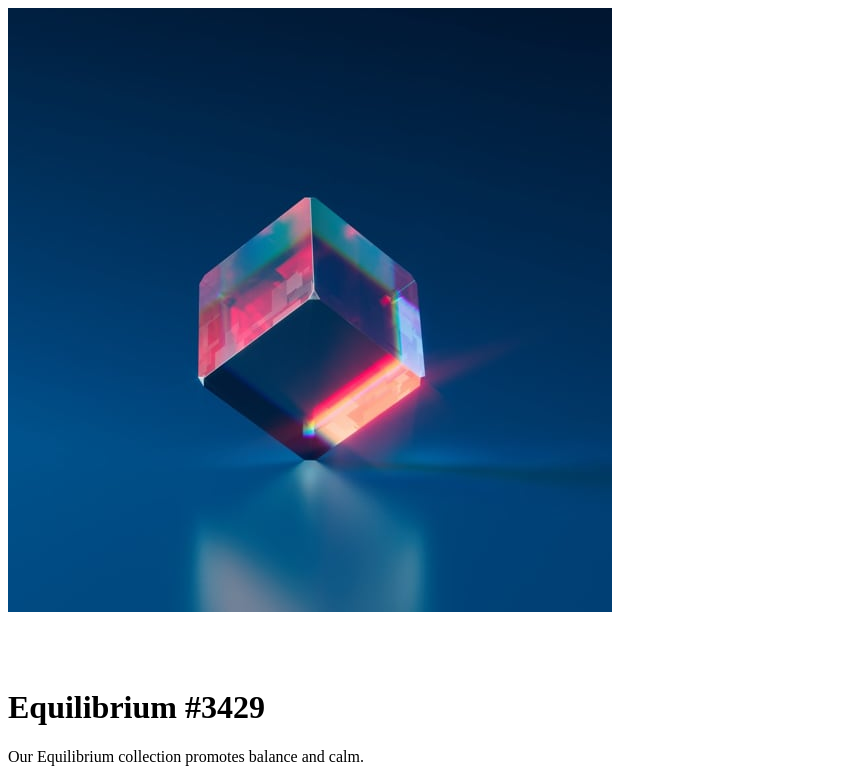
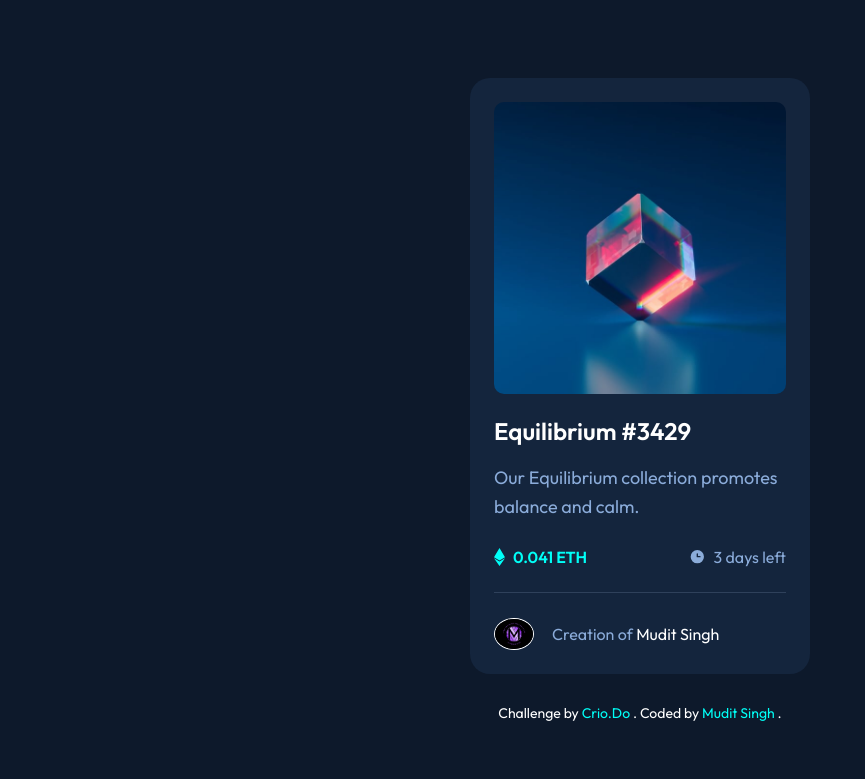
Before and after one commit to Mudit-09/NFT-Preview-Card, a website: page index.html in a window 1280 px wide. Shown: the top 779 px of the page, without its empty margins (0-865 px from the left). Drawn offline with Linux system fonts and the light colour scheme.

Commit message:
Update NFT Preview Card

```diff
--- a/index.html
+++ b/index.html
@@ -10,7 +10,7 @@
 
 <link href="https://fonts.googleapis.com/css2?family=Outfit:wght@300;400;600&display=swap" rel="stylesheet">
 
-    <link rel="stylesheet" href="style.css">
+    <link rel="stylesheet" href="styles.css">
 
     <title>NFT Preview Card</title>
 </head>
@@ -36,9 +36,7 @@
 
         <h1>Equilibrium #3429</h1>
 
-        <p id="info">
-            Our Equilibrium collection promotes balance and calm.
-          </p>
+        <p id="info">Our Equilibrium collection promotes balance and calm.</p>
 
     </div>
 
@@ -62,7 +60,7 @@
 
         <p>
             Creation of
-            <span>Ketan Makode</span>
+            <span>Mudit Singh</span>
         </p>
 
     </div>
@@ -75,7 +73,7 @@
       Crio.Do
     </a>.
     Coded by
-    <a href="https://www.github.com/Mudit-09" target="_blank">
+    <a href="https://www.github.com/Mudit09" target="_blank">
       Mudit Singh
     </a>.
   </footer>
```
